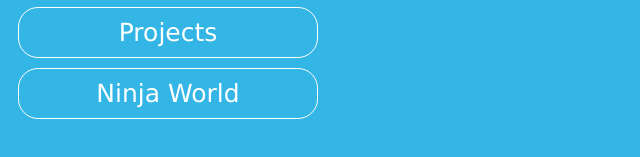
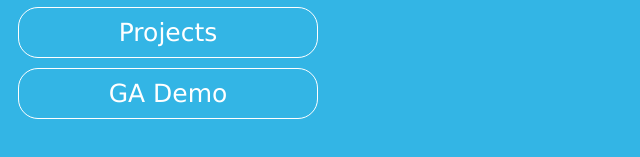
Before and after one commit to AbbasAli47/AbbasAli47.github.io, a plain HTML site: page index.html in a window 1280 px wide. Shown: the part 319-476 px from the top of the page, 0-640 px from the left. Drawn offline with Linux system fonts and the light colour scheme.

Commit message:
Update index.html

```diff
--- a/index.html
+++ b/index.html
@@ -16,7 +16,7 @@
             <li>Education</li>
             <li>Skills</li>
             <li>Projects</li>
-            <li onclick="myFunction()">Ninja World</li>
+            <li onclick="myFunction()">GA Demo</li>
             <script>
             function myFunction() {
             window.open("https://abbasali47.github.io/GA_Demo.html","_self")
```
